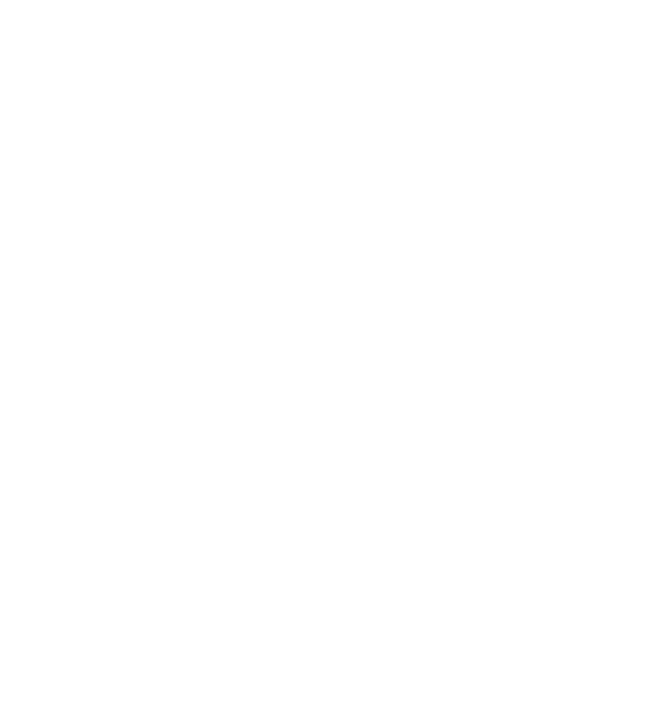
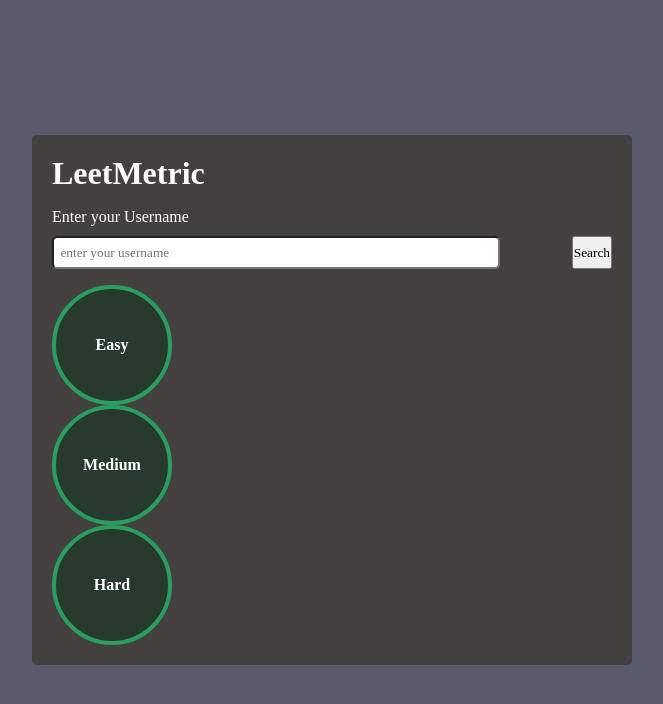
Before and after one commit to Janakkhokhar/SW_Leet-Code-Metric-App, a plain HTML site: page index.html in a window 1280 px wide. Shown: the whole page, without its empty margins (308-971 px from the left). Drawn offline with Linux system fonts and the light colour scheme.

Commit message:
html code complete

```diff
--- a/index.html
+++ b/index.html
@@ -1,11 +1,53 @@
 <!DOCTYPE html>
 <html lang="en">
+
 <head>
     <meta charset="UTF-8">
     <meta name="viewport" content="width=device-width, initial-scale=1.0">
-    <title>Document</title>
+    <title>Leet Code Metric App</title>
+    <link rel="stylesheet" href="/style.css">
 </head>
+
 <body>
+    <div class="container">
+        <h1>LeetMetric</h1>
 
+        <div class="user-container">
+            <p>Enter your Username</p>
+            <div class="user-input-container">
+                <input type="text" placeholder="enter your username" id="user-input">
+                <button id="search-btn">Search</button>
+            </div>
+        </div>
+        <div class="stats-container">
+            <div class="progress">
+                <div class="progress-item">
+                    <div class="easy-progress circle">
+                        <span id="easy-label"></span>
+                        <p>Easy</p>
+                    </div>
+                </div>
+
+                <div class="progress-item">
+                    <div class="medium-progress circle">
+                        <span id="medium-label"></span>
+                        <p>Medium</p>
+                    </div>
+                </div>
+
+                <div class="progress-item ">
+                    <div class="hard-progress circle">
+                        <span id="hard-label"></span>
+                        <p>Hard</p>
+                    </div>
+                </div>
+            </div>
+        </div>
+    </div>
+
+
+
+    <script src="/script.js"></script>
 </body>
+
 </html>
--- /dev/null
+++ b/style.css
@@ -0,0 +1,62 @@
+*{
+    margin: 0;
+    padding: 0;
+    box-sizing: border-box;
+    font-family: 'Times New Roman', Times, serif;
+}
+body{
+    background-color: rgb(89, 90, 106);
+    color: white;
+    height: 100vh;
+    display: flex;
+    justify-content: center;
+    align-items: center;
+}
+.container{
+    display: flex;
+    flex-direction: column;
+    gap: 1rem;
+    background-color: rgb(69, 64, 64);
+    padding: 20px;
+    border-radius: 5px;
+    width: 50%;
+    max-width: 600px;
+}
+h1{
+    font-size: 2rem;
+}
+.user-container{
+    display: flex;
+    flex-direction: column;
+    gap: 10px;
+    justify-content: center;
+}
+.user-input-container{
+    display: flex;
+    justify-content: space-between;
+}
+#user-input{
+    width: 80%;
+    padding: 0.4rem;
+    border-radius: 5px;
+}
+
+.circle{
+    width: 120px;
+    height: 120px;
+    border-radius: 50%;
+    border: 4px solid #299f5d;
+    position: relative;
+    display: flex;
+    align-items: center;
+    justify-content: center;
+    font-size: 1 rem;
+    color: white;
+    font-weight: 700;
+    background: conic-gradient(#299f5d var(--progress-degree, 0%), #283a2e 0%);
+    flex-direction: column;
+}
+.circle span{
+    position: relative;
+    z-index: 2;
+}
```
Also changed, not shown: script.js (added).
